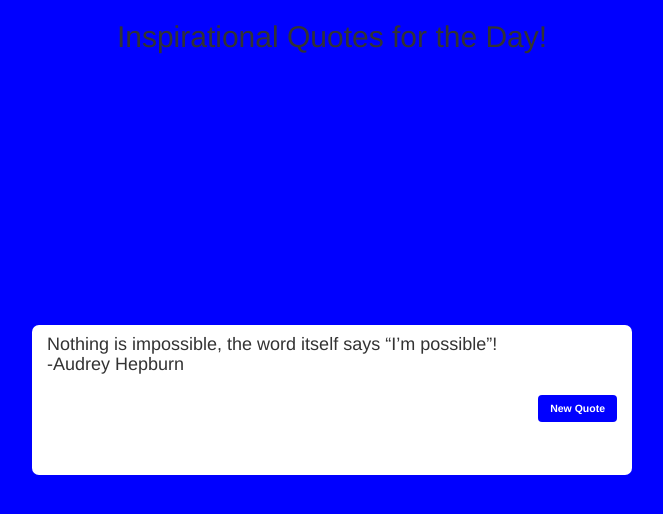
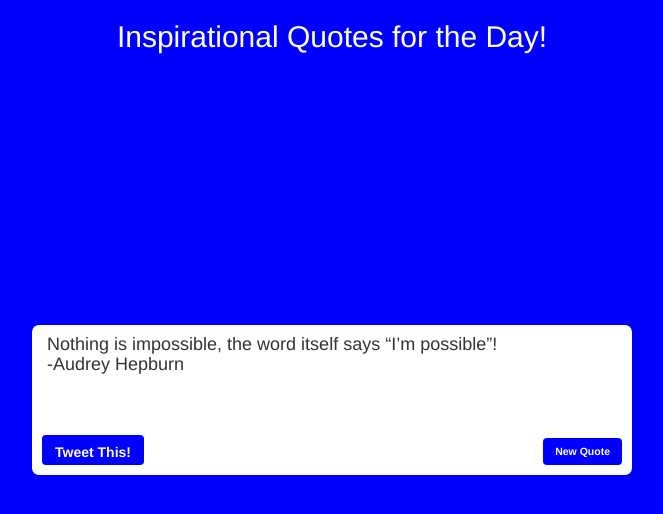
Before and after one commit to ajsciandra/randQuote, a plain HTML site: page index.html in a window 1280 px wide. Shown: the whole page, without its empty margins (308-971 px from the left). Drawn offline with nearby package versions, Linux system fonts and the light colour scheme.

Commit message:
it all works now. On to the next

```diff
--- a/includes/css/index.css
+++ b/includes/css/index.css
@@ -17,7 +17,7 @@
   max-height: 30px;
 }
 
-.btn{
+.new{
   background-color: blue;
   border: black;
   font-size: 75%;
@@ -25,4 +25,21 @@
   margin-bottom: 10px;
   float:right;
   margin-top: 10px;
+  position: absolute;
+  right: 0;
+  bottom: 0;
+  margin-right: 10px;
 }
+#title{
+  color: white;
+}
+
+.twt{
+  max-height: 30px;
+  position: absolute;
+  bottom: 0;
+  left: 0;
+  margin-left: 10px;
+  margin-bottom: 10px;
+  color: white;
+}
--- a/includes/js/quote.js
+++ b/includes/js/quote.js
@@ -53,7 +53,17 @@ var quotes = [
 
 function newQuote(){
 
-  var num = Math.floor(Math.random() * quotes.length);
-  $("#quote").html(quotes[num]);
+  num = Math.floor(Math.random() * quotes.length);
+  quote = quotes[num];
+  $("#quote").html(quote);
 
 }
+
+$(document).ready(function(){
+  $('#tweet-btn').click(function (e){
+    var textToTweet = quote;
+    var twtLink = 'http://twitter.com/home?status=' +encodeURIComponent(textToTweet);
+    window.open(twtLink,'_blank');
+
+  });
+});
--- a/index.html
+++ b/index.html
@@ -3,6 +3,7 @@
 <head>
   <title> Random Quote Generator </title>
   <meta charset="utf-8">
+  <link rel="shortcut icon" href="">
   <link rel="stylesheet" href="https://maxcdn.bootstrapcdn.com/bootstrap/3.3.7/css/bootstrap.min.css">
   <link rel="stylesheet" href="includes/css/index.css">
   <script src="https://ajax.googleapis.com/ajax/libs/jquery/3.2.1/jquery.min.js"></script>
@@ -13,11 +14,13 @@
 
 </head>
 <body class = "wholePg">
-  <h2 style= "text-align:center">Inspirational Quotes for the Day!</h2>
+  <h2 style= "text-align:center" id= "title">Inspirational Quotes for the Day!</h2>
   <div class = "container quote-hold">
     <h4 class = "qt" id = "quote"> Nothing is impossible, the word itself says “I’m possible”! <br/>-Audrey Hepburn</h4>
-    <button class = "btn btn-primary wholePg" id = "newQuote" onclick = "setRandomColor(); newQuote()"><strong>New Quote</strong></button>
-
+    <div>
+    <button class = "btn btn-primary wholePg new" id = "newQuote" onclick = "setRandomColor(); newQuote()"><strong>New Quote</strong></button>
+    <button class = "btn wholePg twt" id = "tweet-btn"><strong>Tweet This!</strong></button>
+    </div>
   </div>
 
 
```
Also changed, not shown: works.html (added, +34 -0 lines), 1 other file.
